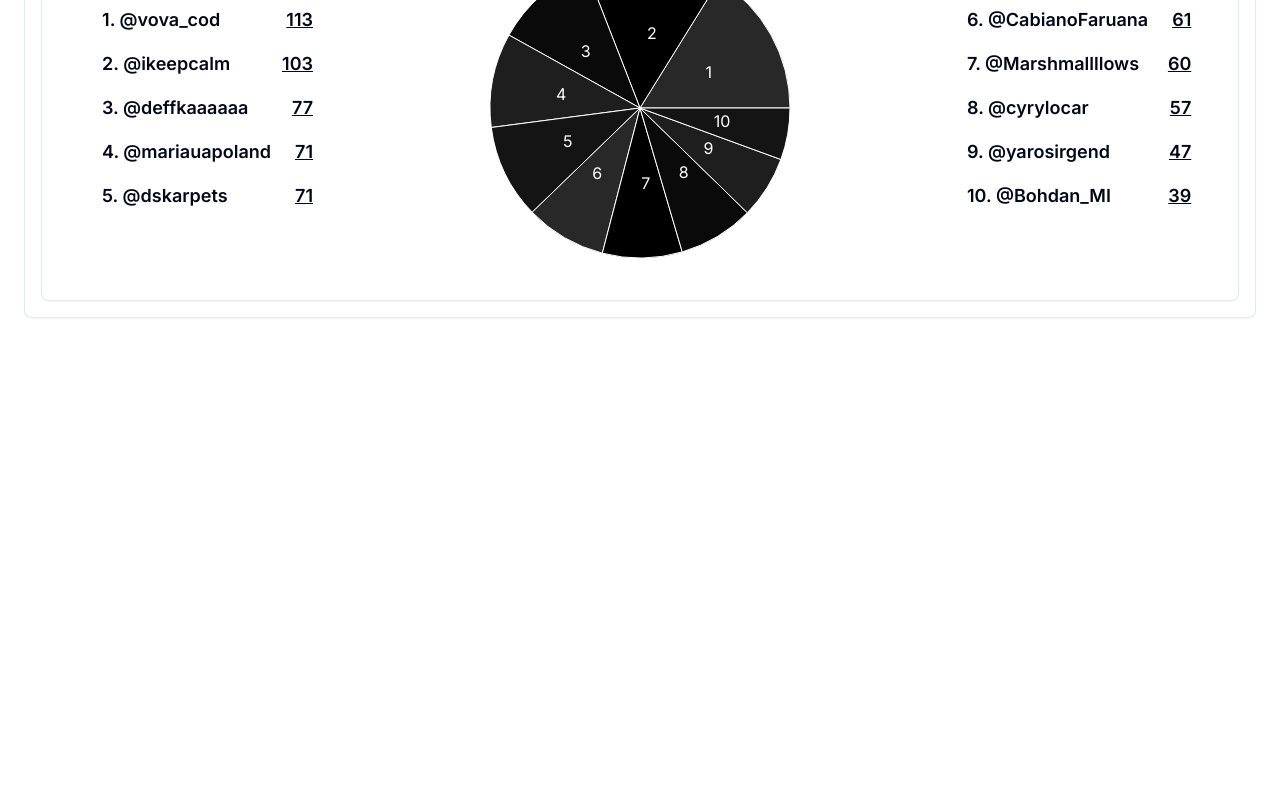
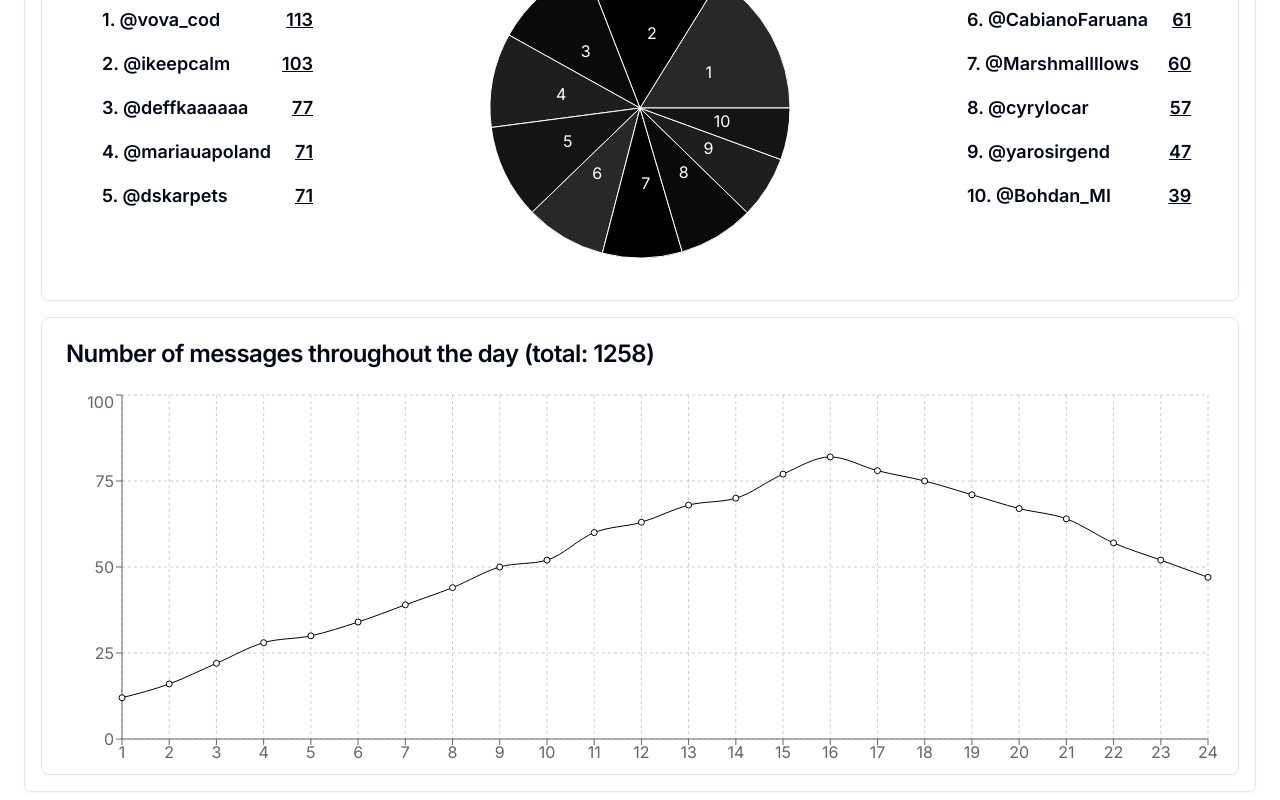
Before and after one commit to OlegZapara/LumiosUI, a Next.js app: page /statistics in a window 1280 px wide. Shown: the part 848-1648 px from the top of the page. Before the commit the page ends 1174 px from the top, so only its background shows below. Built offline with nearby package versions, Linux system fonts and the light colour scheme.

Commit message:
Line chart

```diff
--- /dev/null
+++ b/src/app/statistics/MessageLineChart.tsx
@@ -0,0 +1,28 @@
+import React from 'react'
+import { CartesianGrid, Legend, Line, LineChart, ResponsiveContainer, Tooltip, XAxis, YAxis } from 'recharts'
+
+interface LineChartProps{
+  data: {time: number, value: number}[]
+}
+
+export default function MessageLineChart({data}: LineChartProps) {
+  return (
+    <ResponsiveContainer className="w-full h-full">
+        <LineChart className='w-full h-full'
+          data={data}
+          margin={{
+            top: 5,
+            right: 30,
+            left: 20,
+            bottom: 5,
+          }}
+        >
+          <CartesianGrid strokeDasharray="3 3" />
+          <XAxis dataKey="time"/>
+          <YAxis />
+          <Tooltip wrapperClassName="rounded-xl ring-2 ring-black font-semibold dark:text-black"/>
+          <Line type="monotone" dataKey="value" stroke="#000000" />
+        </LineChart>
+      </ResponsiveContainer>
+  )
+}
--- a/src/app/statistics/MessagePieChart.tsx
+++ b/src/app/statistics/MessagePieChart.tsx
@@ -58,7 +58,6 @@ const renderCustomizedLabel = ({
 };
 
 export default function MessagePieChart(props: MessagePieChartProps) {
-  console.log(props.data);
   return (
     <ResponsiveContainer width="100%" height="100%">
       <PieChart width={500} height={500}>
--- a/src/app/statistics/data.tsx
+++ b/src/app/statistics/data.tsx
@@ -105,3 +105,30 @@ export const messageDataHardcoded = [
   { name: "@DDDUUUCCCKKK", value: 0 },
   { name: "@Deniaaaaa_a", value: 0 },
 ];
+
+export const dayMessageData = [
+  { time: 1, value: 12 },
+  { time: 2, value: 16 },
+  { time: 3, value: 22 },
+  { time: 4, value: 28 },
+  { time: 5, value: 30 },
+  { time: 6, value: 34 },
+  { time: 7, value: 39 },
+  { time: 8, value: 44 },
+  { time: 9, value: 50 },
+  { time: 10, value: 52 },
+  { time: 11, value: 60 },
+  { time: 12, value: 63 },
+  { time: 13, value: 68 },
+  { time: 14, value: 70 },
+  { time: 15, value: 77 },
+  { time: 16, value: 82 },
+  { time: 17, value: 78 },
+  { time: 18, value: 75 },
+  { time: 19, value: 71 },
+  { time: 20, value: 67 },
+  { time: 21, value: 64 },
+  { time: 22, value: 57 },
+  { time: 23, value: 52 },
+  { time: 24, value: 47 },
+];
--- a/src/app/statistics/page.tsx
+++ b/src/app/statistics/page.tsx
@@ -11,7 +11,7 @@ import {
   XAxis,
   YAxis,
 } from "recharts";
-import { data, improvement, messageDataHardcoded } from "./data";
+import { data, dayMessageData, improvement, messageDataHardcoded } from "./data";
 
 import { CardBody, CardItem } from "@/components/ui/3d-card";
 import { Card, CardHeader, CardTitle } from "@/components/ui/card";
@@ -27,6 +27,7 @@ import {
 import { Skeleton } from "@/components/ui/skeleton";
 import { ScrollArea } from "@/components/ui/scroll-area";
 import MessagePieChart from "./MessagePieChart";
+import MessageLineChart from "./MessageLineChart";
 
 export default function Rating() {
   const [activeLabel, setActiveLabel] = useState<string>("");
@@ -175,6 +176,16 @@ export default function Rating() {
               </div>
             </CardBody>
           </Card>
+          <Card className="col-span-4">
+            <CardHeader>
+              <CardTitle>Number of messages throughout the day (total: {dayMessageData.reduce((acc, { value }) => acc + value, 0)})</CardTitle>
+            </CardHeader>
+            <CardBody className="w-full">
+              <div className="w-full h-full">
+                <MessageLineChart data={dayMessageData}></MessageLineChart>
+              </div>
+            </CardBody>
+          </Card>
         </CardBody>
       </Card>
     </div>
--- a/src/components/navbar.tsx
+++ b/src/components/navbar.tsx
@@ -22,7 +22,7 @@ export function Navbar({ className }: { className?: string }) {
           </div>
         </MenuItem>
         <HoveredLink href="/timetable">Timetable</HoveredLink>
-        <HoveredLink href="/statistics">Rating</HoveredLink>
+        <HoveredLink href="/statistics">Statistics</HoveredLink>
         <HoveredLink href="/tasks">Tasks</HoveredLink>
         <HoveredLink href="/queues">Queues</HoveredLink>
         <HoveredLink href="/settings">Settings</HoveredLink>
```
